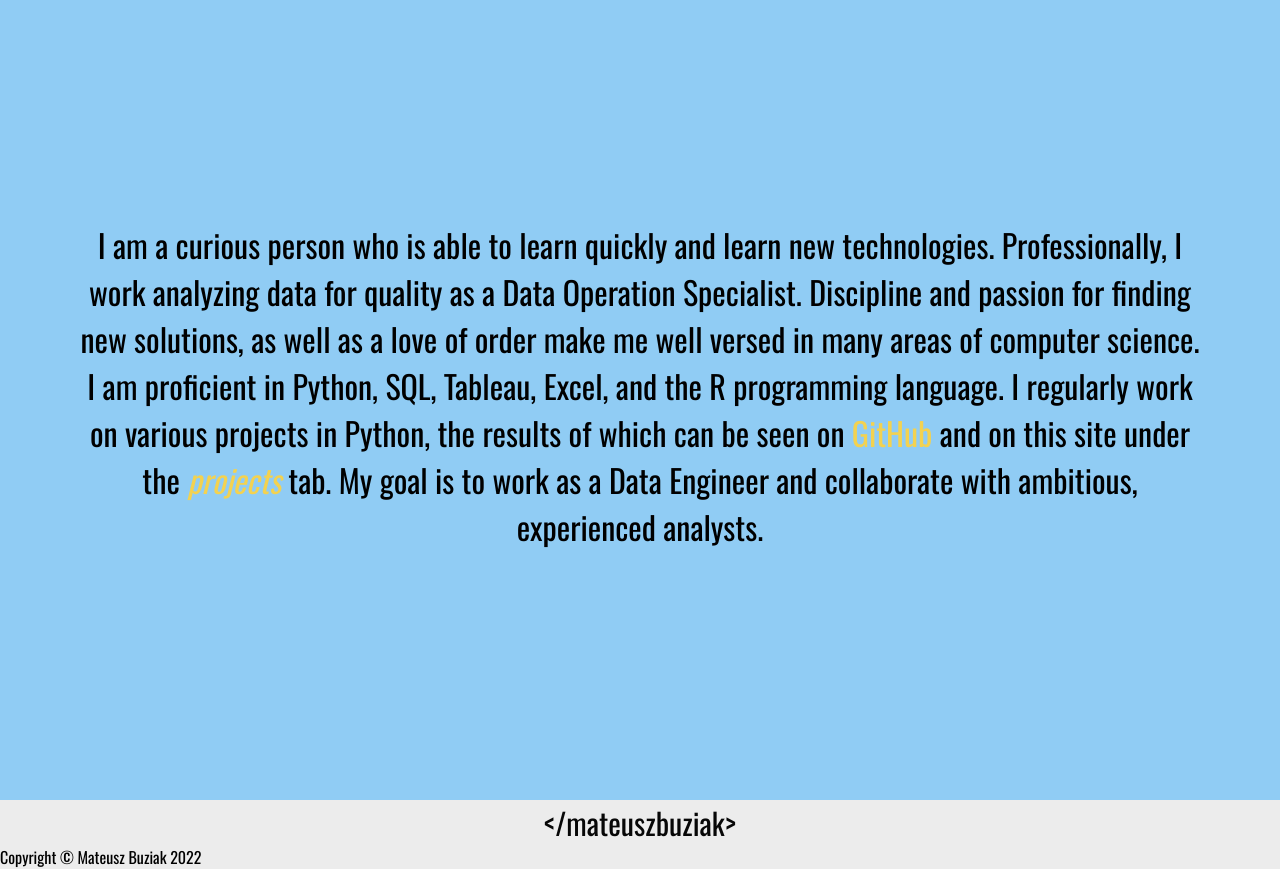
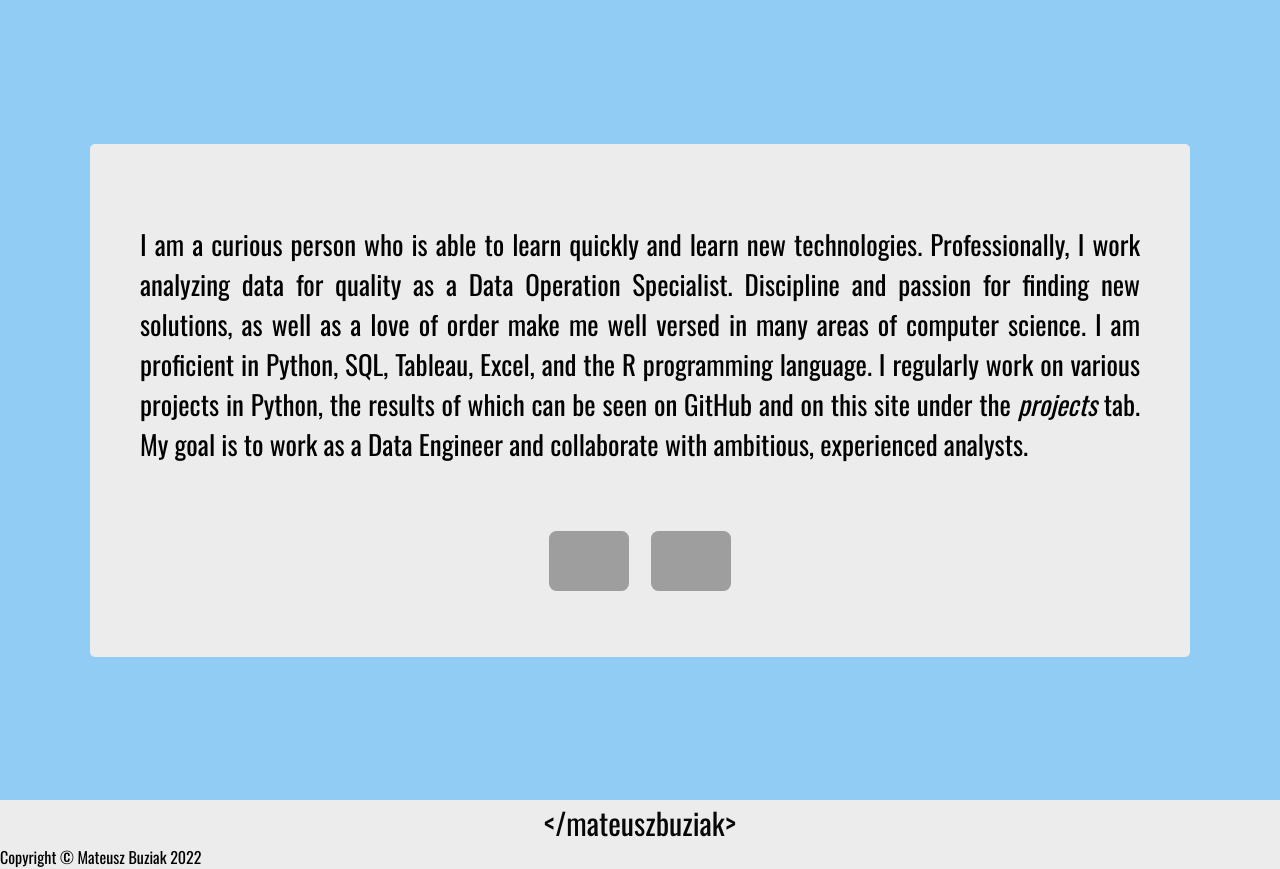
Before and after one commit to 8uziak/myWebDomain, a Flask app: page /about in a window 1280 px wide. Shown: the part 60-929 px from the top of the page. Run offline with Flask 2, Linux system fonts and the light colour scheme; data comes from the database, SQL or seed files in the repository; both versions use the stored data as it was after the commit; grey boxes are pictures that could not be loaded.

Commit message:
ver 0.29 (bug fix. socials added to about page)

```diff
--- a/application.py
+++ b/application.py
@@ -139,7 +139,7 @@ def contact_sent():
         # validates email addresses
         is_valid = validate_email(f'{email}')
         if not is_valid:
-            return render_template("contact.html",success=False)
+            return render_template("contact.html", fail=True)
 
 
         msg = Message(subject=f"Message from {name}, email: {email}", sender=os.getenv("mail_user_name") , recipients=["matbuziak@gmail.com"])
--- a/static/style/about.css
+++ b/static/style/about.css
@@ -16,6 +16,8 @@ div {
 
     cursor: default;
 }
+
+
 .center {
 
 
@@ -25,8 +27,8 @@ div {
 
 .text {
 
-    text-align: center;
-    font-size: 32px;
+    text-align: justify;
+    font-size: 27px;
 }
 
 .margin {
@@ -38,7 +40,7 @@ div {
 
 .hyperlink {
 
-    color: #F3D250;
+    color: black;
     text-decoration: none;
     list-style-type: none;
 
@@ -47,6 +49,32 @@ div {
 .hyperlink:hover {
 
     text-decoration: none;
-    color: #ECECEC;
+    color: #F3D250;
     cursor: pointer;
 }
+
+.textbox {
+
+    background-color: #ECECEC;
+    border-radius: 5px;
+    max-width: 1000px;
+    padding: 50px;
+    border: 50px;
+}
+
+.g {
+    text-align: center;
+}
+
+.mg {
+    margin: 7.5px;
+    display: inline-block;
+
+}
+
+.mg img {
+
+    border-radius: 7.5px;
+    width: 60x;
+    height: 60px;
+}
--- a/templates/about.html
+++ b/templates/about.html
@@ -46,11 +46,25 @@
   <article class="about">
     <div class="center">
       <div class="text">
+       <div class="textbox">
         {% for post in post_about %}
-            <div class="margin">
-              {{ post.content|safe }}
-            </div>
+          <div class="margin">
+            {{ post.content|safe }}
+          </div>
         {% endfor %}
+        <div class="g">
+          <div class="mg">
+            <a href="https://github.com/8uziak" target="_blank">
+              <img src="https://mybuckettomakeusmile.s3.eu-central-1.amazonaws.com/github.png" alt="github" />
+            </a>
+          </div>
+          <div class="mg">
+            <a href="https://www.linkedin.com/in/mateusz-buziak/" target="_blank">
+              <img src="https://mybuckettomakeusmile.s3.eu-central-1.amazonaws.com/li.jfif" alt="linkedin" />
+            </a>
+          </div>
+        </div>
+       </div>
       </div>
     </div>
   </article>
--- a/templates/contact.html
+++ b/templates/contact.html
@@ -52,7 +52,7 @@
     </div>
     {% endif %}
 
-    {% if not success %}
+    {% if fail %}
     <div class="alertWrong">
       <span class="closebtn" onclick="this.parentElement.style.display='none';">&times;</span>
       Wrong! Your email is incorrect.
```
Also changed, not shown: about.db.
